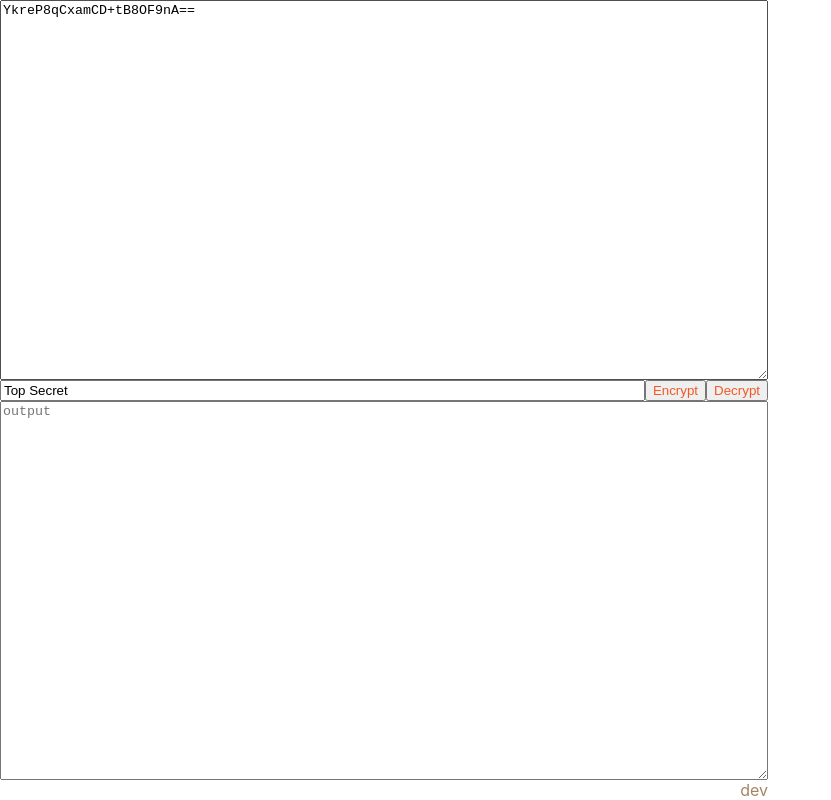
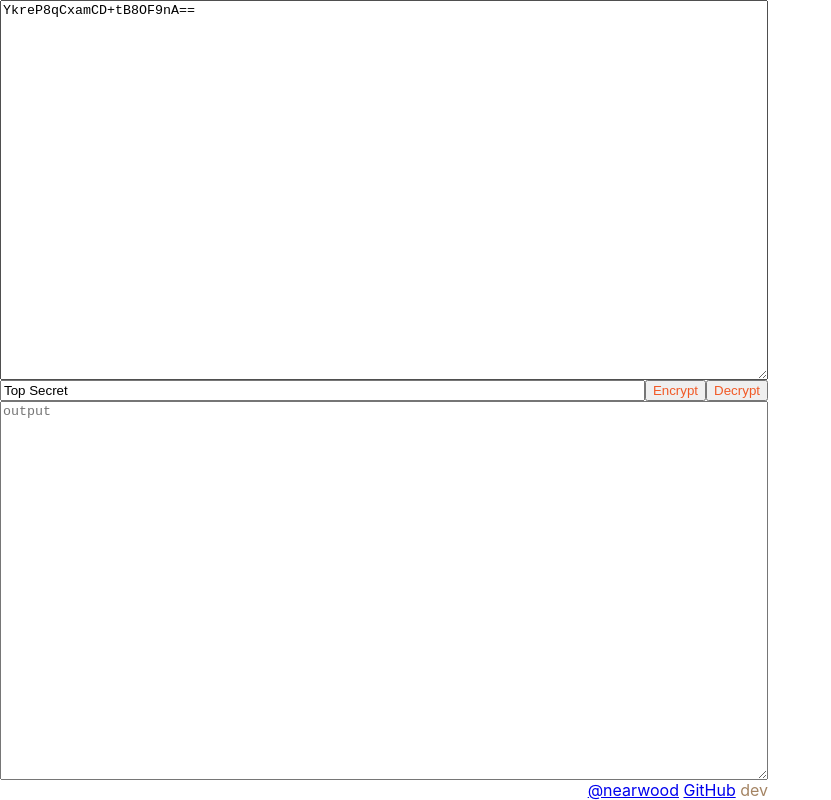
Before and after one commit to nearwood/dumbaes, a React (Create React App) app: page / in a window 1280 px wide. Shown: the whole page, without its empty margins (0-831 px from the left). Built offline with nearby package versions, Linux system fonts and the light colour scheme.

Commit message:
Update footer.

```diff
--- a/src/App.js
+++ b/src/App.js
@@ -22,7 +22,7 @@ export default function App() {
       <div id="errors">{error}</div>
       <textarea rows="8" cols="80" placeholder="output" value={output} readOnly/>
       {/*<pre>{blah()}</pre>*/}
-      <footer><span title="version">{VERSION.substring(0, 7)}</span></footer>
+      <footer><a rel="author" href="https://twitter.com/nearwood">@nearwood</a> <a href="https://github.com/nearwood/dumbaes">GitHub</a> <span title="version">{VERSION.substring(0, 7)}</span></footer>
     </div>
   );
 }
```
